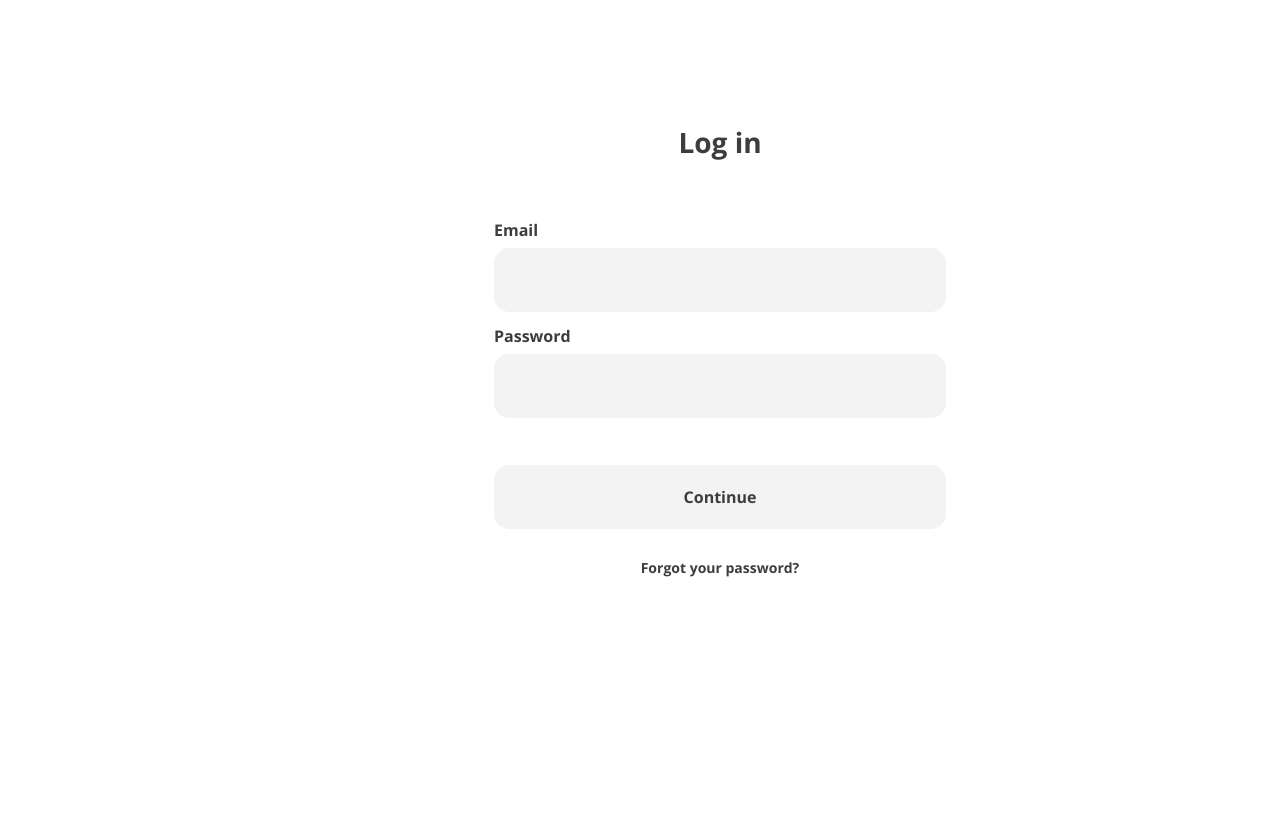
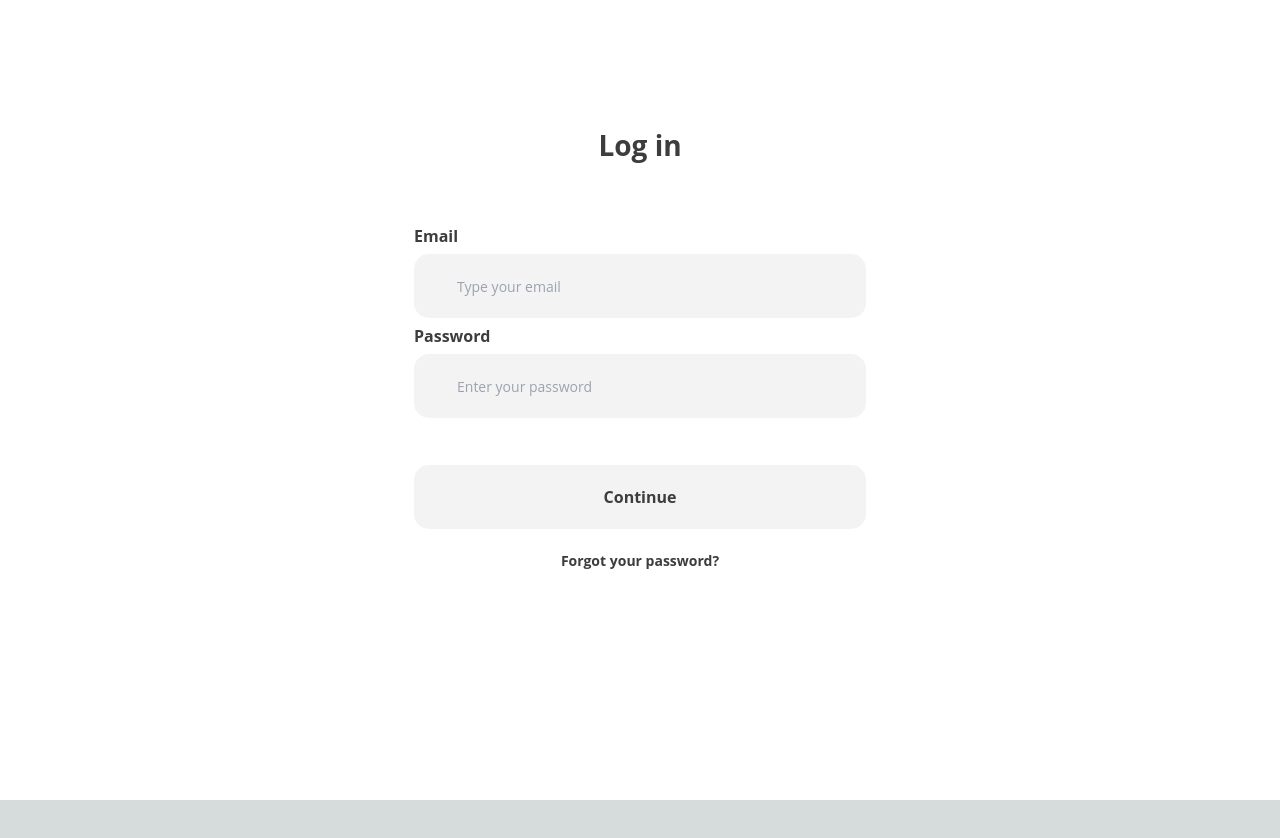
Before and after one commit to lllilyk/learn.node.com, a Next.js app: page /login in a window 1280 px wide. Shown: the top 838 px of the page. After the commit the page ends 800 px from the top, so only its background shows below. Built offline with nearby package versions, Linux system fonts and the light colour scheme.

Commit message:
display: flex를 사용한 CSS 수정

```diff
--- a/src/app/login/login.module.css
+++ b/src/app/login/login.module.css
@@ -1,123 +1,58 @@
-@import url('https://fonts.googleapis.com/css2?family=Open+Sans:wght@700&display=swap');
-
-
 .loginContainer {
-    max-width: 1440px;
-    height: 976px;
+    font-family: 'Open Sans', sans-serif;
+    display: flex;
+    flex-direction: column;
+    align-items: center;
+    width: 100vw;
+    height: 100vh;
     background-color: #FFFFFF;
 }
 
 .pageTitle {
-    font-family: 'Open Sans', sans-serif;
+    margin-top: 124px;
     font-size: 28px;
     font-weight: 700;
-    line-height: 36px;
     color: #3d3d3d;
-    text-align: center;
-    position: fixed;
-    top: 124px;
-    width: 1440px;
-    height: 36px;
 }
 
 .loginForm {
-    width: 946px;
-    margin-left: 494px;
+    margin-top: 52px;
 }
 
-.formEmailLabel {
-    font-family: 'Open Sans', sans-serif;
+.formEmailLabel,
+.formPasswordLabel {
+    line-height: 36px;
+    font-size: 16px;
     font-weight: 700;
-    font-size: 16px;
-    line-height: 36px;
-    position: fixed;
-    top:212px;
-    color:#3d3d3d;
+    color: #3d3d3d;
 }
 
-.inputEmailField {
+.inputEmailField,
+.inputPasswordField,
+.continueButton {
     width: 452px;
     height: 64px;
-    position: absolute;
-    top: 248px;
     border-radius: 15px;
     background-color: #f3f3f3;
-    color: #909090;
+    font-size: 14px;
+    font-weight: 400;
 }
 
-.inputEmailField::placeholder {
-    width: 104px;
-    height: 36px;
-    position: absolute;
-    top: 252px;
-    left: 537px;
-    font-family: 'Open Sans', sans-serif;
-    font-weight: 400;
-    font-size: 14px;
-    line-height: 36px;
-    color: #909090;
-}
-
-.formPasswordLabel {
-    font-family: 'Open Sans', sans-serif;
-    font-weight: 700;
-    font-size: 16px;
-    line-height: 36px;
-    position: fixed;
-    top: 318px;
-    color:#3d3d3d;
-}
-
-.inputPasswordField {
-    width: 452px;
-    height: 64px;
-    position: fixed;
-    top: 354px;
-    border-radius: 15px;
-    background-color: #f3f3f3;
-    color: #909090;
-}
-
+.inputEmailField::placeholder,
 .inputPasswordField::placeholder {
-    width: 136px;
-    height: 36px;
-    position: fixed;
-    top: 368px;
-    left: 535px;
-    font-family: 'Open Sans', sans-serif;
-    font-weight: 400;
-    font-size: 14px;
-    line-height: 36px;
-    color: #909090;
+    text-indent: 43px;
 }
 
 .continueButton {
-    width: 452px;
-    height: 64px;
-    position: fixed;
-    top: 465px;
-    font-family: 'Open Sans', sans-serif;
+    margin-top: 47px;
+    font-size: 16px;
+    font-weight: 700;
     color: #3d3d3d;
-    background-color: #f3f3f3;
-    border-radius: 15px;
-}
-
-.buttonText {
-    font-weight: 700;
-    font-size: 16px;
-    line-height: 36px;
 }
 
 .forgotPassword {
-    width: 1440px;
-    height: 36px;
-    position: fixed;
-    top: 550px;
-    font-family: 'Open Sans', sans-serif;
+    margin-top: 21px;
+    font-size: 14px;
     font-weight: 700;
-    font-size: 14px;
-    line-height: 36px;
-    text-align: center;
     color: #3d3d3d;
-
 }
```
